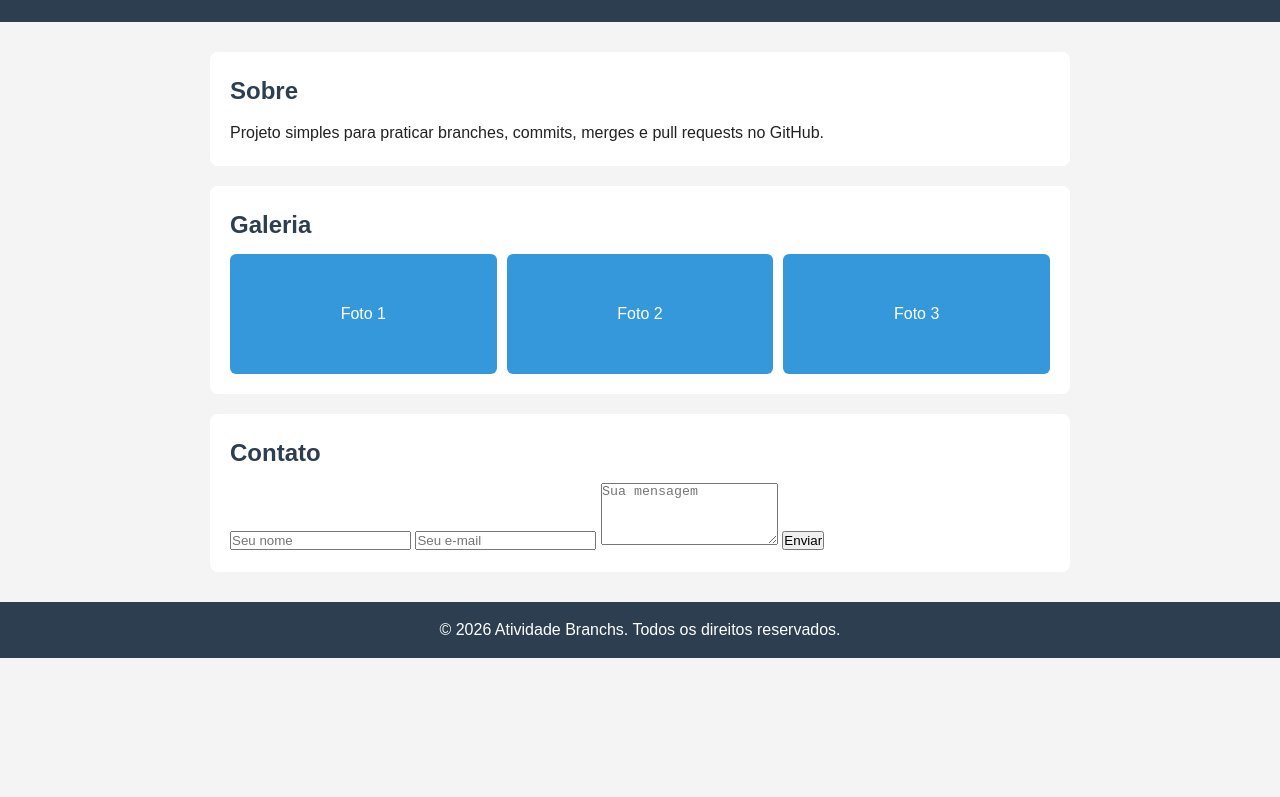
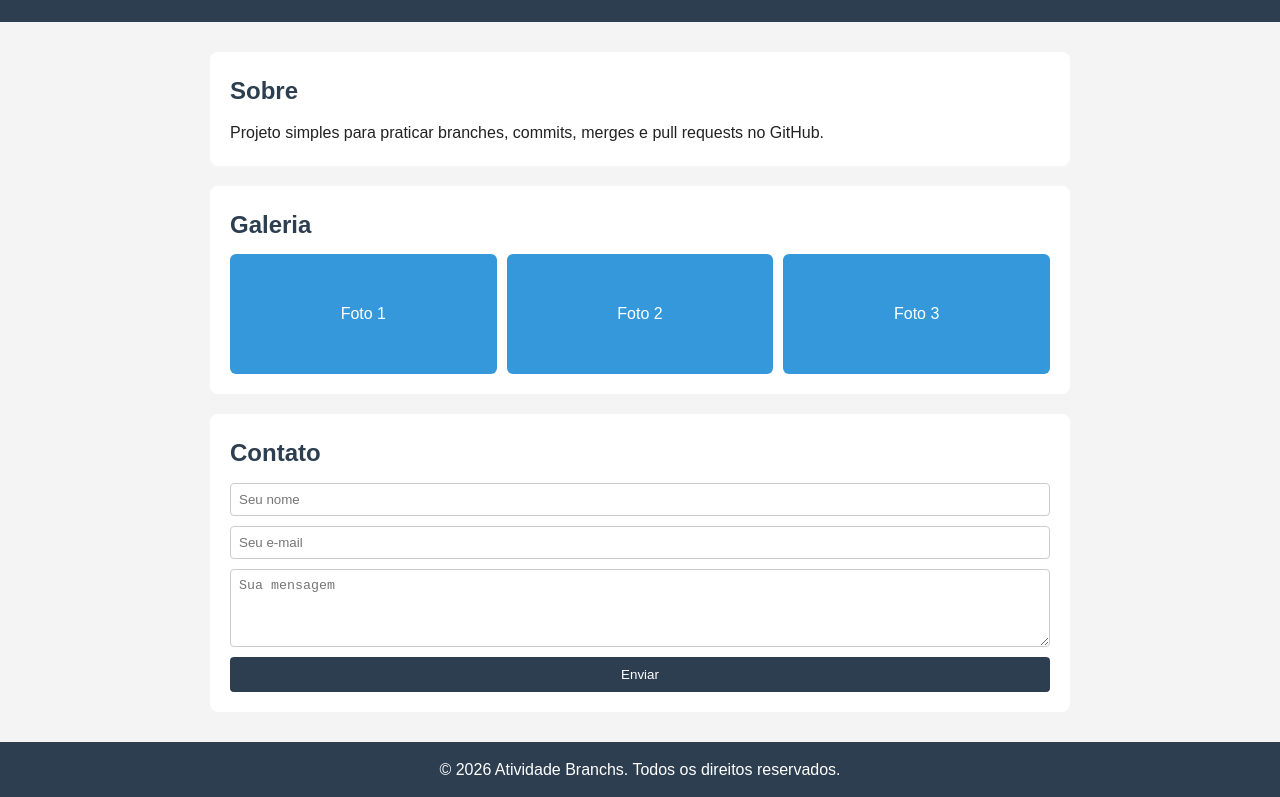
Before and after one commit to leguissamon/atividade-branchs, a plain HTML site: page index.html in a window 1280 px wide. Shown: the part 105-902 px from the top of the page. Before the commit the page ends 800 px from the top, so only its background shows below. Drawn offline with Linux system fonts and the light colour scheme.

Commit message:
feat: estiliza o formulario

```diff
--- a/style.css
+++ b/style.css
@@ -74,3 +74,25 @@ h2 {
   justify-content: center;
   border-radius: 6px;
 }
+
+.contato {
+  display: flex;
+  flex-direction: column;
+  gap: 10px;
+}
+
+.contato input,
+.contato textarea {
+  padding: 8px;
+  border: 1px solid #ccc;
+  border-radius: 4px;
+}
+
+.contato button {
+  padding: 10px;
+  background-color: #2c3e50;
+  color: #fff;
+  border: none;
+  border-radius: 4px;
+  cursor: pointer;
+}
```
